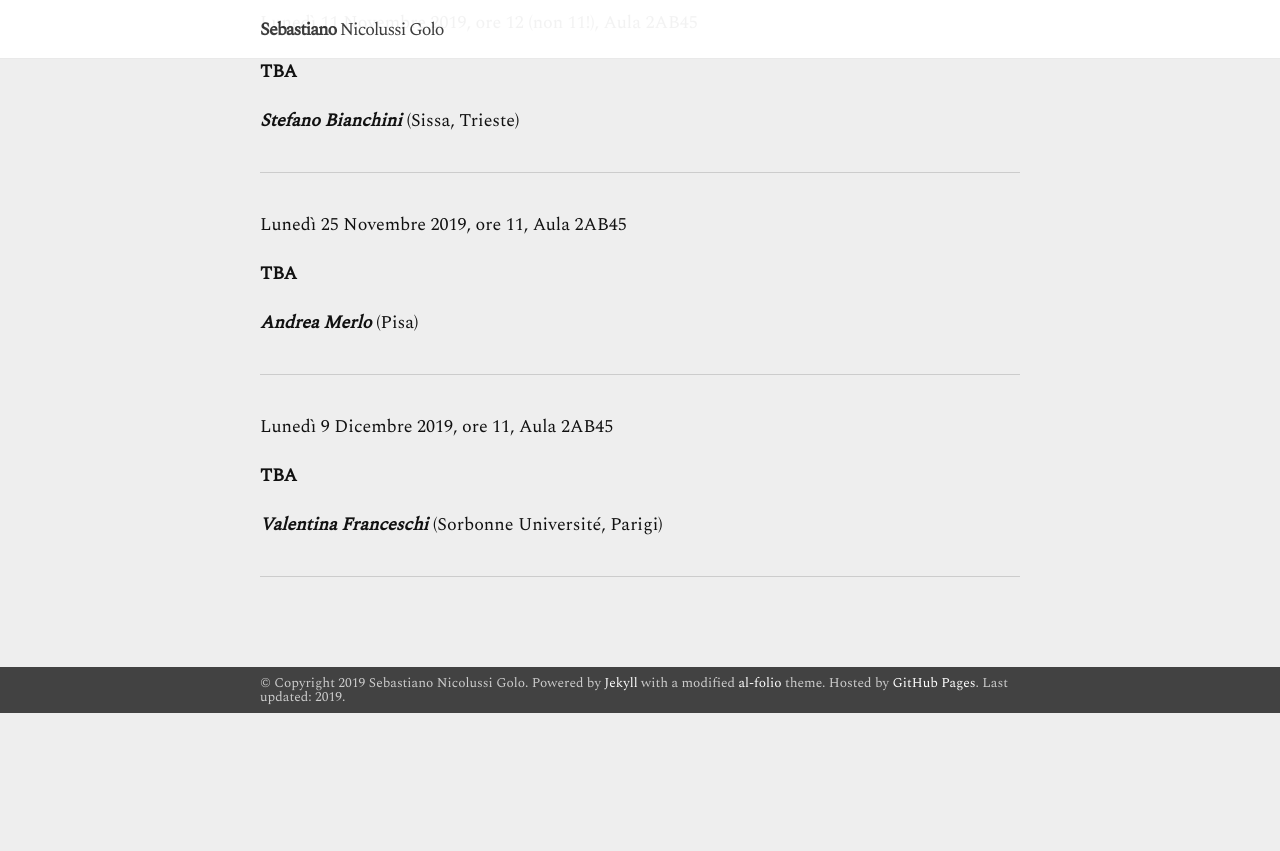
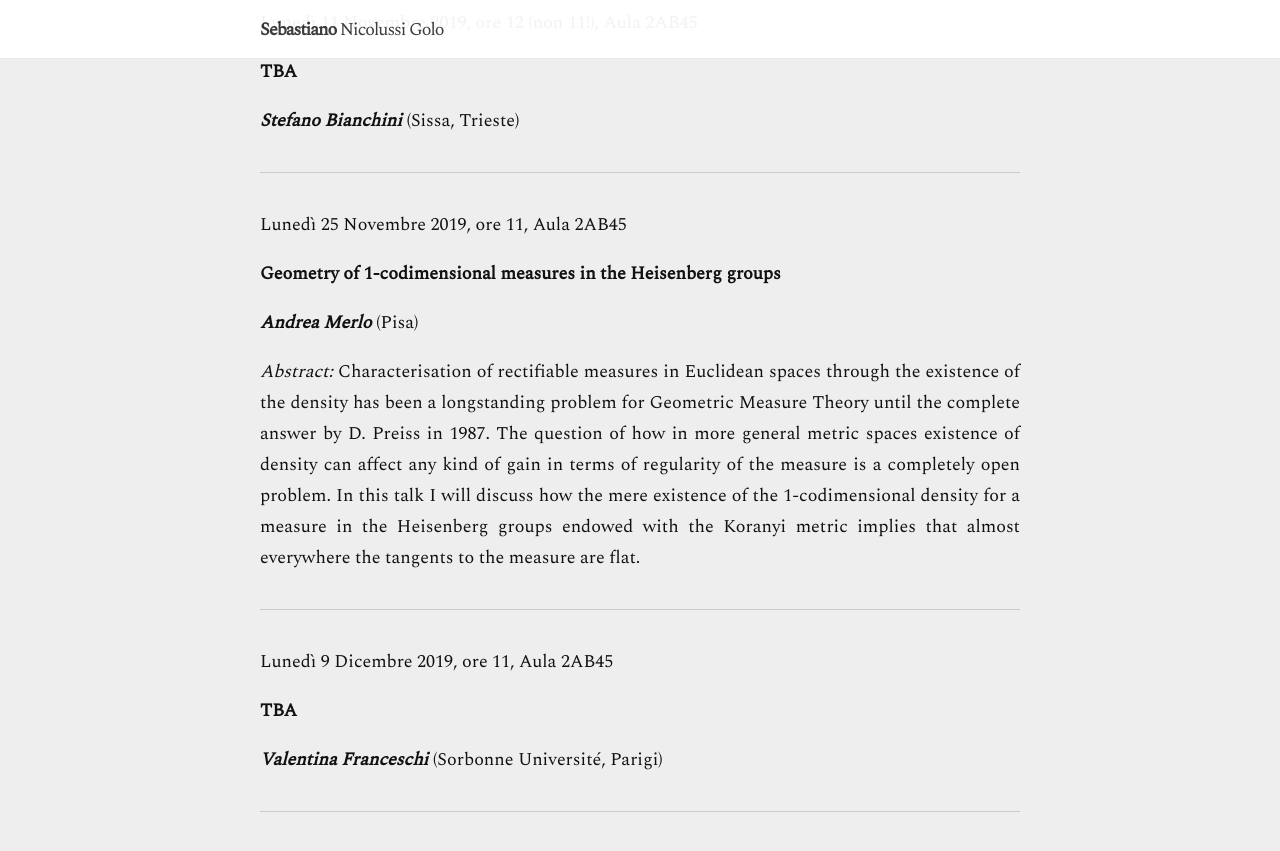
Before and after one commit to Seba272/seba272.github.io, a Jekyll site: the page built from _pages/GeA.md, in a window 1280 px wide and 900 px high, scrolled down 658 px. Shown: the top 851 px of the window. Built offline with Jekyll 4.4.1, drawn with Linux system fonts in a browser that asks for light colours; Markdown is read by kramdown in place of the engine named in the settings; before the commit the page ends 1371 px from its top, so only the background shows below that.

Commit message:
Add title and abstract for Merlo talk.

```diff
--- a/_pages/GeA.md
+++ b/_pages/GeA.md
@@ -33,9 +33,18 @@ Lunedì 11 Novembre 2019, ore 12 (non 11!), Aula 2AB45
 
 Lunedì 25 Novembre 2019, ore 11, Aula 2AB45
 
-**TBA**
+**Geometry of 1-codimensional measures in the Heisenberg groups**
 
 **_Andrea Merlo_** (Pisa)
+
+_Abstract:_
+Characterisation of rectifiable measures in Euclidean spaces through the existence of the density has
+been a longstanding problem for Geometric Measure Theory until the complete answer by D. Preiss
+in 1987. The question of how in more general metric spaces existence of density can affect any kind
+of gain in terms of regularity of the measure is a completely open problem.
+In this talk I will discuss how the mere existence of the 1-codimensional density for a measure in
+the Heisenberg groups endowed with the Koranyi metric implies that almost everywhere the tangents
+to the measure are flat.
 
 ----
 
```
